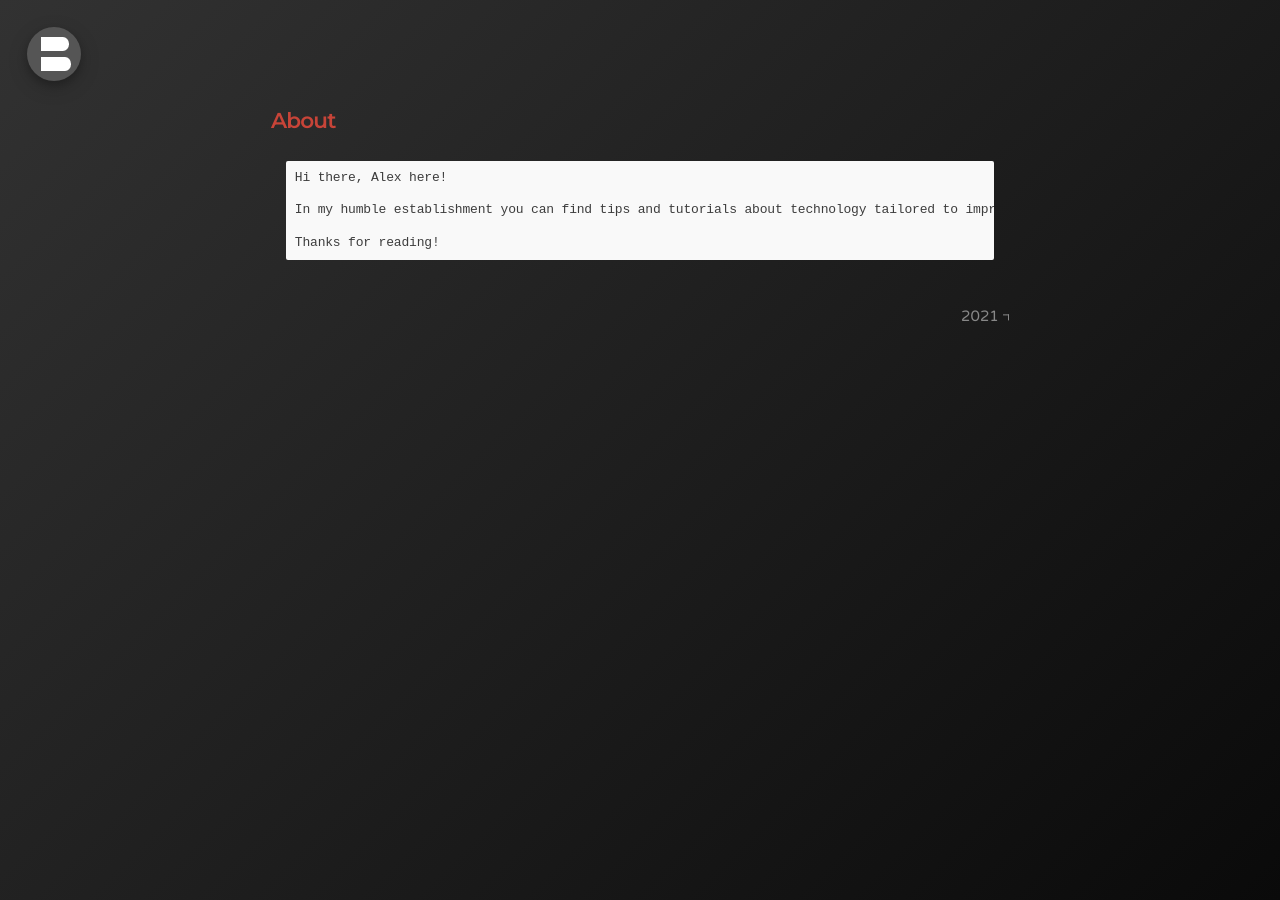
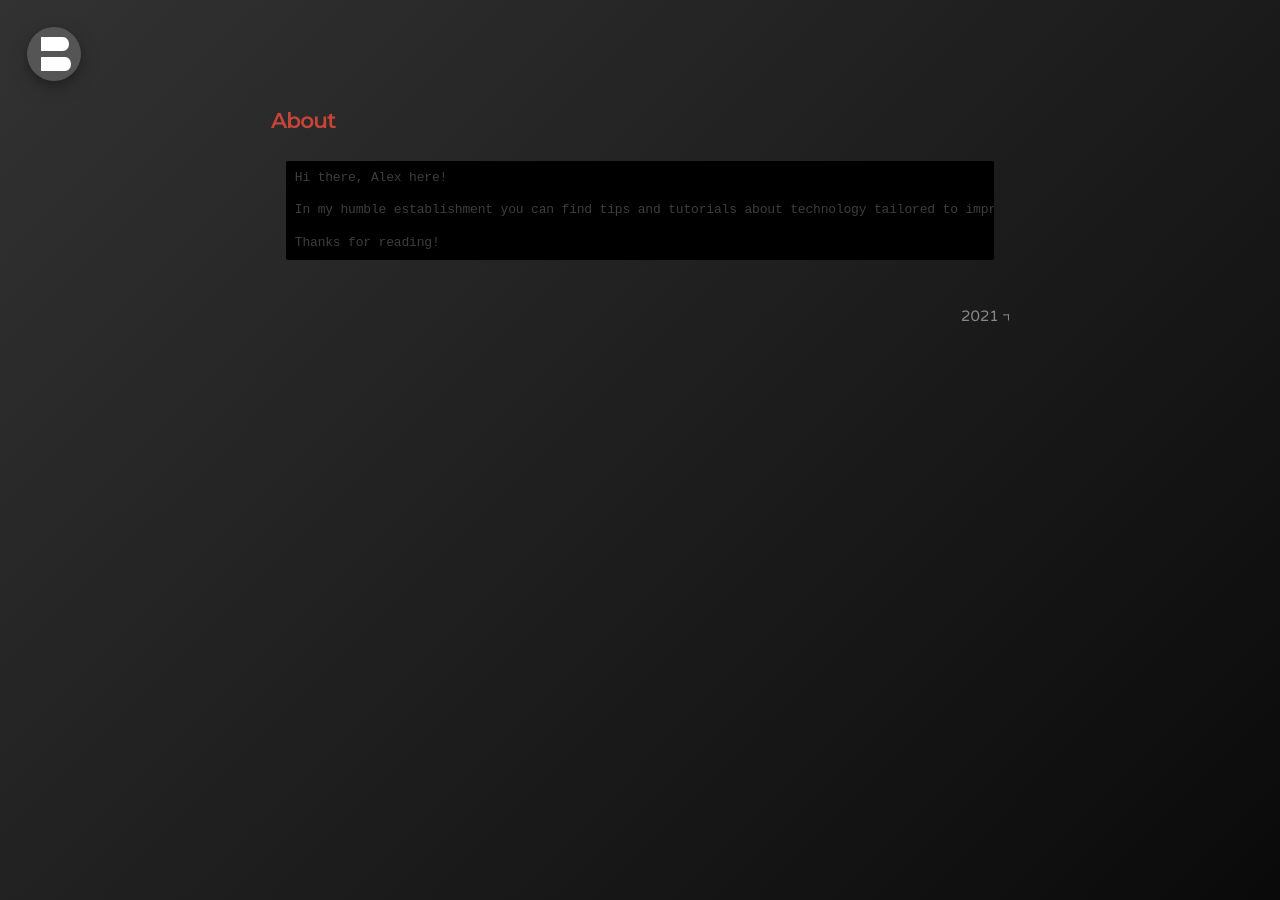
Before and after one commit to bonina/bonina.github.io, a Jekyll site: the page built from about.md, in a window 1280 px wide. Built offline with Jekyll 4.4.1, drawn with Linux system fonts in a browser that asks for light colours.

Commit message:
Update _message.scss

```diff
--- a/_sass/_message.scss
+++ b/_sass/_message.scss
@@ -6,7 +6,7 @@
 .message {
   padding: 0.5rem;
   color: #3d3d3d;
-  background-color: #f9f9f9;
+  background-color: #000000;
   //overflow-wrap: break-word;
   //word-break: break-word; //break-all;
   //word-wrap: break-word;
```
